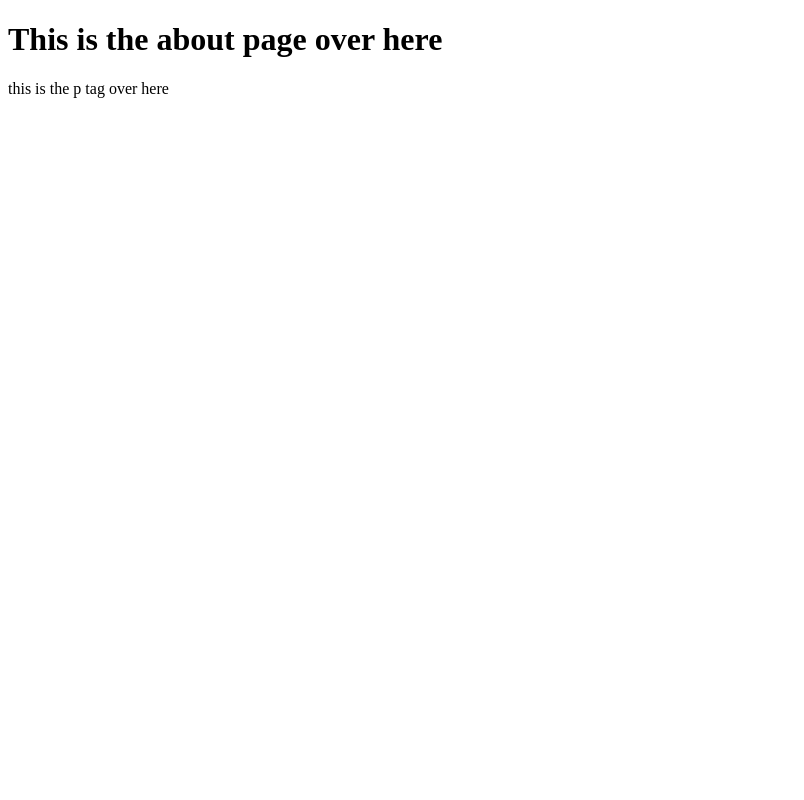
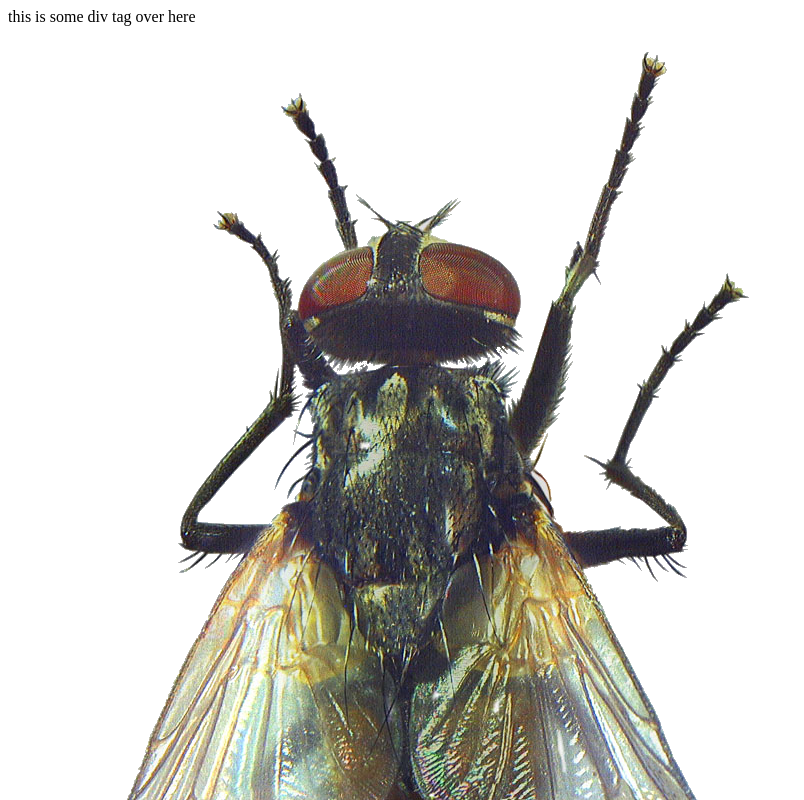
Before and after one commit to Vzyree-619/react, a plain HTML site: page about.html in a window 1280 px wide. Shown: the top 800 px of the page, without its empty margins (0-804 px from the left). Drawn offline with Linux system fonts and the light colour scheme.

Commit message:
manay aik image add ki h

```diff
--- a/about.html
+++ b/about.html
@@ -6,7 +6,7 @@
     <title>Document</title>
 </head>
 <body>
-    <h1>This is the about page over here</h1>
-    <p>this is the p tag over here</p>
+    <div>this is some div tag over here</div>
+    <img src="/fly.png" alt="">
 </body>
 </html>
```
